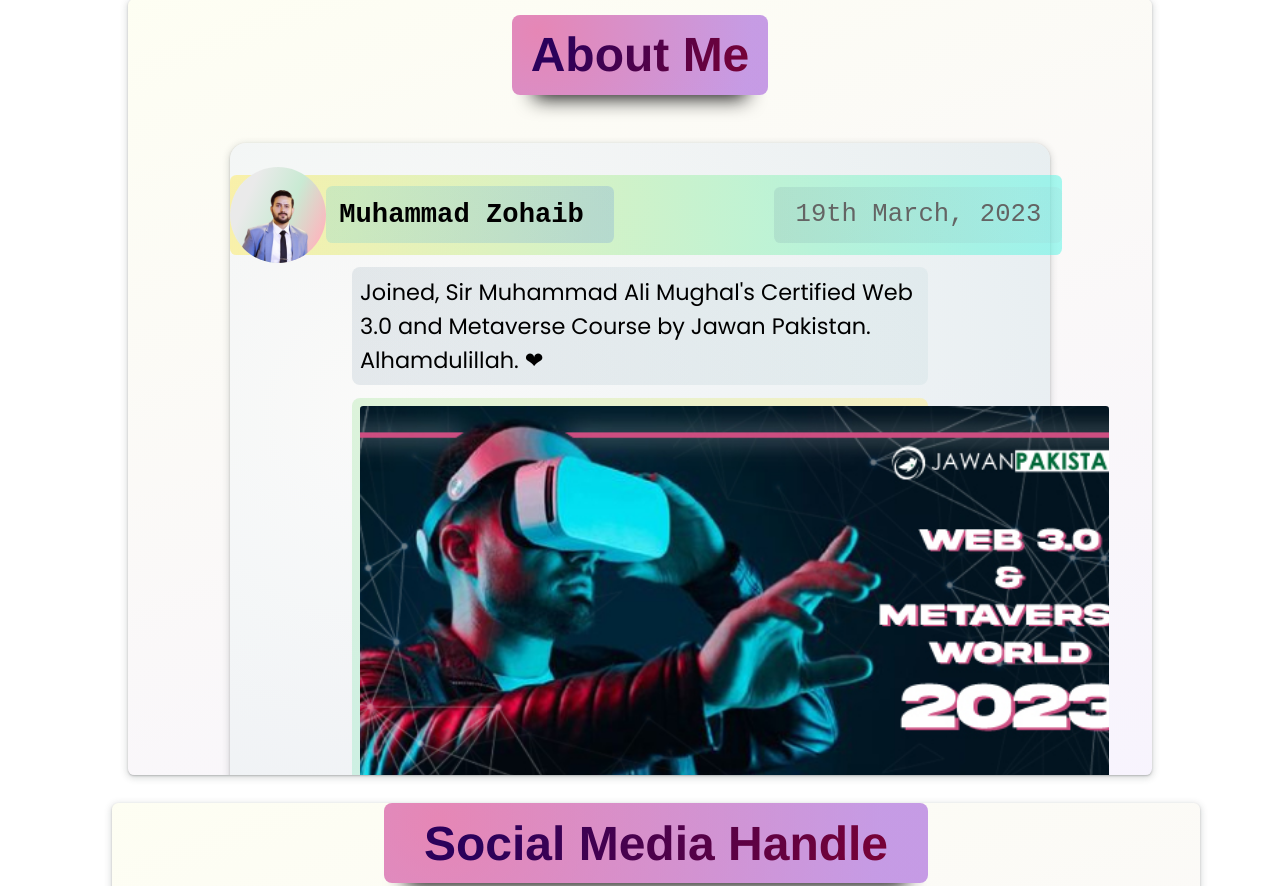
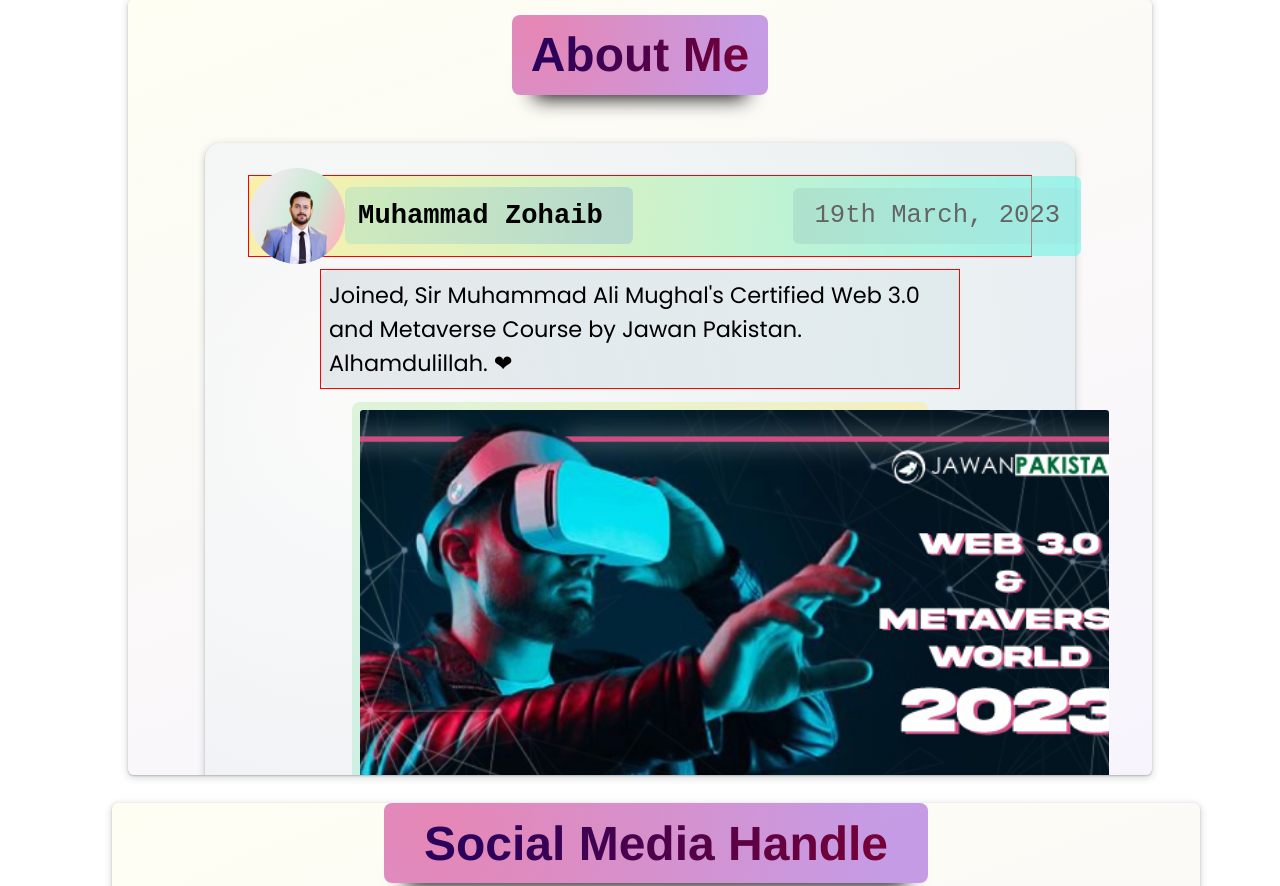
Before and after one commit to MuhammadZohaib28/Portfolio-Website-Template, a plain HTML site: page index.html in a window 1280 px wide. Shown: the part 799-1685 px from the top of the page. Drawn offline with Linux system fonts and the light colour scheme.

Commit message:
Changes Made

```diff
--- a/index.css
+++ b/index.css
@@ -530,7 +530,7 @@ span {
 
 .postContainer {
   /* border: 1px solid red; */
-  width: 80%;
+  width: 85%;
   margin: 0.5rem auto;
   height: 90vh;
   border-radius: 1rem;
@@ -551,10 +551,12 @@ span {
 }
 
 .postTop {
-  /* border: 1px solid rgb(255, 0, 0); */
+  border: 1px solid rgb(255, 0, 0);
   display: flex;
   align-items: center;
   justify-content: space-between;
+  width: 90%;
+  margin: 0 auto;
 }
 
 .postTopLeft {
@@ -614,8 +616,8 @@ span {
 }
 
 .postCenter {
-  /* border: 1px solid red; */
-  width: 45vw;
+  border: 1px solid red;
+  width: 50vw;
   margin: 0.8rem auto;
 
 }
```
